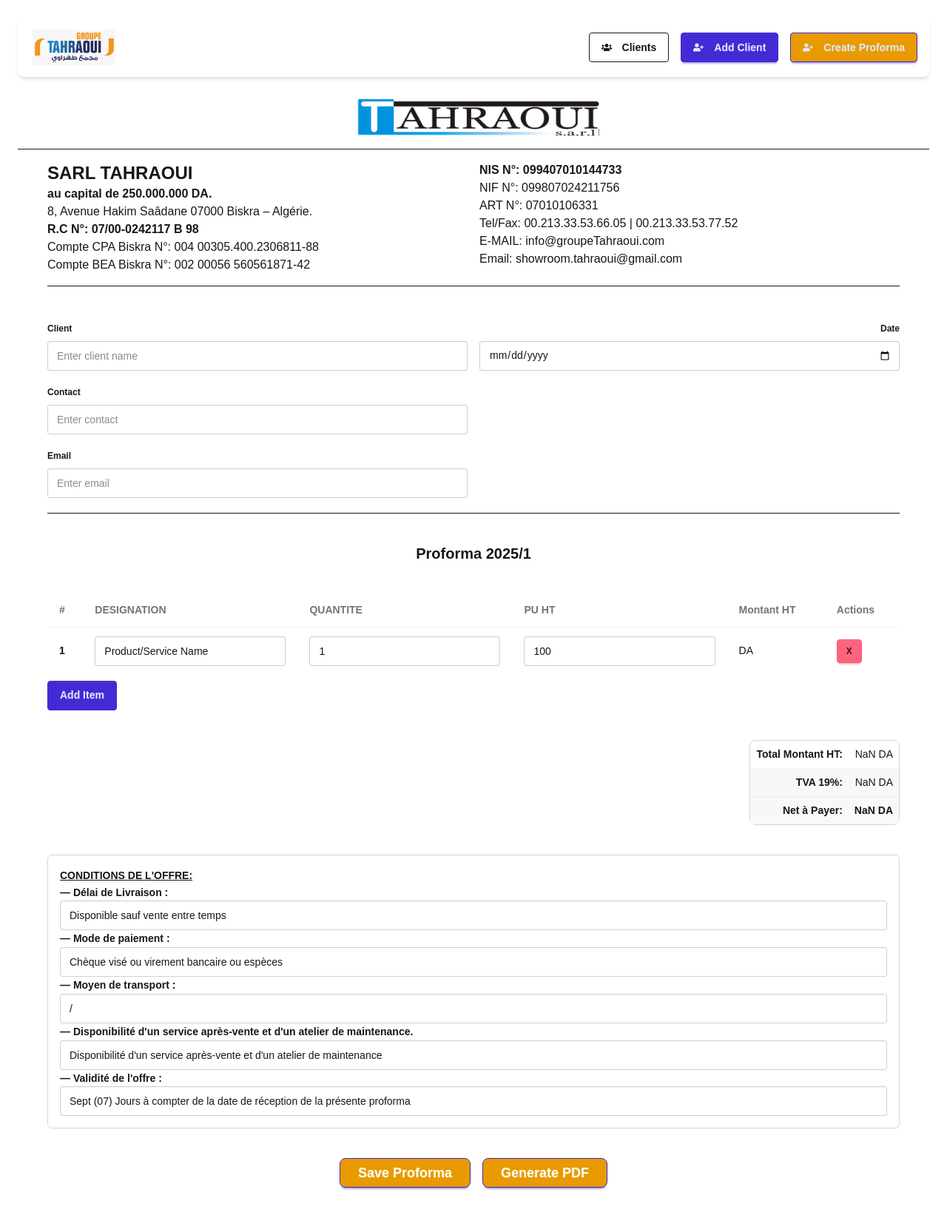
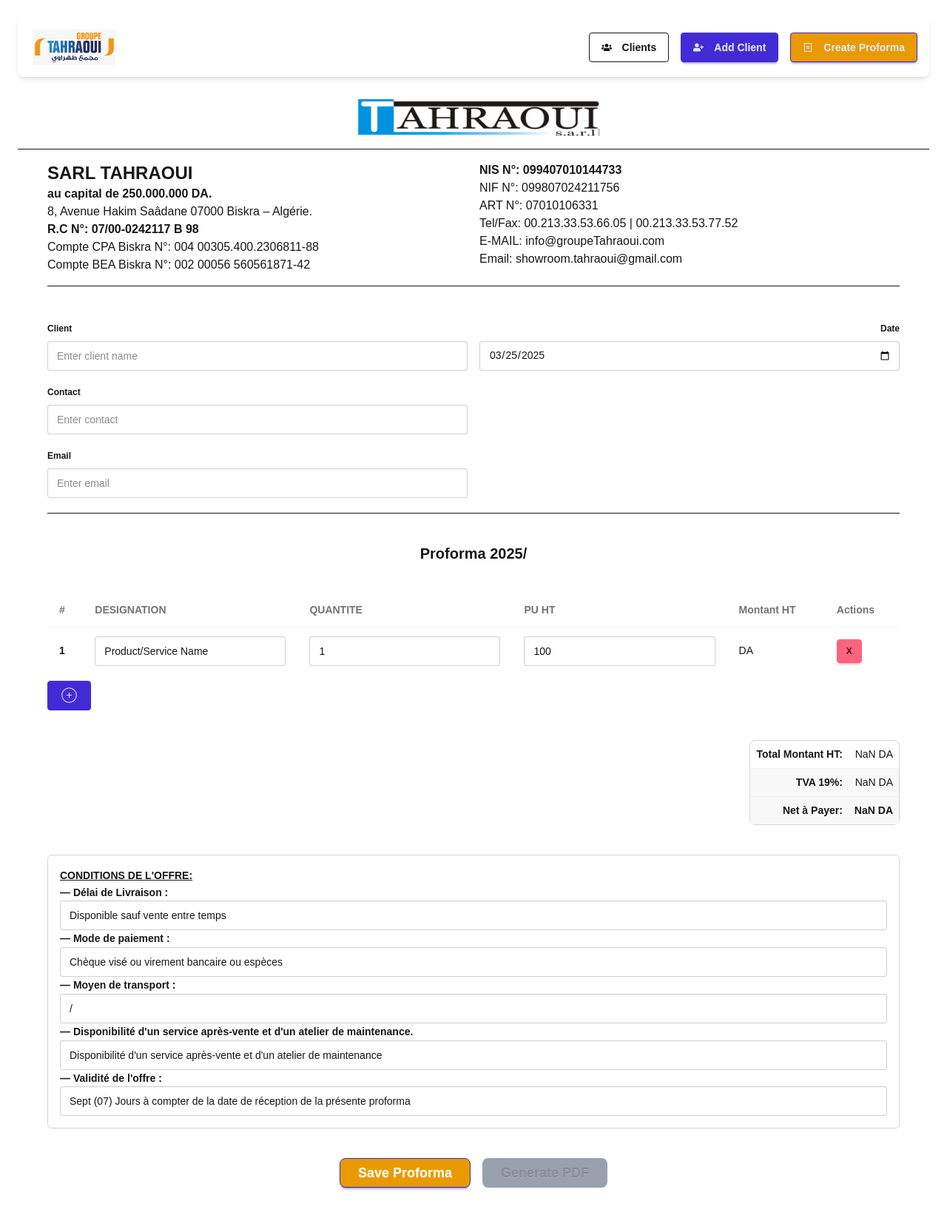
Before and after one commit to iTech-lil/CM, a Next.js app: page /createP in a window 1280 px wide. Shown: the top 1646 px of the page at 74% size. Built offline with nearby package versions, Linux system fonts and the light colour scheme.

Commit message:
add improvment to the counter issue

```diff
--- /dev/null
+++ b/pages/api/getLastCounter.js
@@ -0,0 +1,29 @@
+import { MongoClient } from 'mongodb';
+
+const uri = process.env.MONGODB_URI;
+if (!uri) throw new Error("Missing MongoDB URI in environment variables!");
+
+export default async function handler(req, res) {
+  if (req.method !== "GET") return res.status(405).json({ error: "Method not allowed" });
+
+  const client = new MongoClient(uri);
+
+  try {
+    await client.connect();
+    const db = client.db("CommercailDB");
+    const collection = db.collection("proformaClient");
+
+    // Find the latest proforma (sorted by counter inside `client` object)
+    const latestProforma = await collection.findOne({}, { sort: { "counter": -1 } });
+    // Extract the last counter correctly from `client.counter`
+    const lastCounter = latestProforma?.counter || 0;
+    console.log("lastcounterfromdb",lastCounter)
+
+    res.status(200).json({ counter: lastCounter  }); // Send the next counter
+  } catch (error) {
+    console.error("Error fetching last counter:", error);
+    res.status(500).json({ error: "Failed to fetch last counter" });
+  } finally {
+    await client.close();
+  }
+}
--- a/pages/clientsAll.js
+++ b/pages/clientsAll.js
@@ -2,6 +2,8 @@
 import { FaSearch, FaUsers, FaUserPlus } from 'react-icons/fa';
 import Link from 'next/link';
 import Image from 'next/image';
+import { RiBillLine } from "react-icons/ri";
+
 export default function ClientList() {
   const [clients, setClients] = useState([]);
   const [search, setSearch] = useState('');
@@ -30,7 +32,8 @@
           <FaUserPlus className="mr-2" /> Add Client
         </Link>
         <Link href="/createP" className="btn btn-primary flex items-center bg-[#E89A00]">
-          <FaUserPlus className="mr-2" /> Create Proforma
+          <RiBillLine
+          className="mr-2" /> Create Proforma
         </Link>
       </div>
     </div>
--- a/pages/createP.js
+++ b/pages/createP.js
@@ -1,7 +1,9 @@
-import React, { useState } from "react";
+import React, { useState, useEffect } from "react";
 import Link from "next/link";
 import jsPDF from "jspdf";
 import toast from "react-hot-toast";
+import { RiBillLine } from "react-icons/ri";
+import { CiCirclePlus } from "react-icons/ci";
 
 import autoTable from "jspdf-autotable"; // ✅ Import the plugin
 import { FaSearch, FaUsers, FaUserPlus } from "react-icons/fa";
@@ -13,8 +15,9 @@
     contact: "",
     email: "",
   });
+  const [isSaved, setIsSaved] = useState(false); // Track if proforma is saved
 
-  const [counter, setCounter] = useState(1); // Starting number for counter
+  const [counter, setCounter] = useState(); // Starting number for counter
 
   const [items, setItems] = useState([
     {
@@ -40,6 +43,10 @@
     }
     setItems(updatedItems);
   };
+  useEffect(() => {
+    setDate(new Date().toISOString().split("T")[0]);
+  }, []);
+
 
   const handleBlur = (index) => {
     const updatedItems = [...items];
@@ -129,7 +136,21 @@
 
 
 
-  const handleSubmit = async () => {
+    const fetchLastCounter = async () => {
+      try {
+        const res = await fetch("/api/getLastCounter");
+        const data = await res.json();
+        setCounter(data.counter + 1);
+        console.log(data.counter + 1); // Increment by 1
+      } catch (error) {
+        toast.error("Failed to fetch last proforma counter");
+      }
+    };
+
+
+
+  const handleSubmit = async (e) => {
+
     if (!validateForm()) return;
     try {
       const proformaDocument = {
@@ -156,14 +177,22 @@
 
       if (!response.ok) {
         throw new Error("Failed to save proforma");
+
       }
+
 
       const result = await response.json();
       console.log("Proforma saved:", result);
-      alert("Proforma saved successfully!");
+      toast.success("Proforma saved successfully!");
+      setIsSaved(true); // Enable PDF button
+      await fetch('/api/getLastCounter', {
+        method: 'POST',
+        headers: { 'Content-Type': 'application/json' },
+        body: JSON.stringify({ newCounter: counter + 1 }),
+      });
 
+      setCounter((prev) => prev + 1);
       // Optionally increment counter after successful save
-      setCounter((prev) => prev + 1);
     } catch (error) {
       console.error("Error saving proforma:", error);
       alert("Error saving proforma: " + error.message);
@@ -175,7 +204,7 @@
       orientation: "portrait",
       unit: "mm",
       format: "a4",
-      compress: true
+      compress: true,
     });
 
     const pageWidth = doc.internal.pageSize.width;
@@ -186,7 +215,7 @@
       doc.addImage("/NEW.png", "PNG", 0, 0, pageWidth, 50, "FAST", "NONE");
       doc.setFontSize(14);
       doc.setFont("helvetica", "bold");
-      doc.text("PROFORMA", pageWidth / 2, 60, { align: "center" });
+      doc.text(`PROFORMA 2025 / ${counter}`, pageWidth / 2, 60, { align: "center" });
     };
 
     const addClientInfo = (doc) => {
@@ -218,7 +247,7 @@
       styles: {
         fontSize: 9,
         cellPadding: 2,
-        overflow: 'linebreak' // This helps with long text
+        overflow: "linebreak", // This helps with long text
       },
       headStyles: { fillColor: [41, 128, 185], textColor: 255 },
       columnStyles: {
@@ -228,7 +257,7 @@
         3: { cellWidth: 30, halign: "right" },
         4: { cellWidth: 30, halign: "right" },
       },
-      pageBreak: 'avoid' // Crucial setting to prevent pagination
+      pageBreak: "avoid", // Crucial setting to prevent pagination
     });
 
     const totalsData = [
@@ -236,7 +265,6 @@
       [`TVA (19%):`, `${TVA} DA`],
       [`Net à Payer:`, `${netAPayer} DA`],
     ];
-
     autoTable(doc, {
       body: totalsData,
       startY: doc.lastAutoTable.finalY + 1,
@@ -248,13 +276,11 @@
       },
       tableWidth: 90,
       margin: { left: pageWidth - 75 },
-      pageBreak: 'avoid' // Prevent pagination for totals
+      pageBreak: "avoid", // Prevent pagination for totals
     });
-
     let conditionsY = doc.lastAutoTable.finalY + 5;
     doc.setFontSize(10);
     doc.text("Conditions:", margin, conditionsY);
-
     const conditionsList = [
       `Livraison: ${conditions.delivery}`,
       `Paiement: ${conditions.payment}`,
@@ -282,10 +308,13 @@
     doc.setFont("helvetica", "bold");
     // doc.text("SARL TAHRAOUI", logoX + logoWidth / 2, logoY + logoHeight - 10, { align: "center" });
 
+    fetchLastCounter();
+
+
+
+
     doc.save(`Proforma_Invoice_${client.name || "Unknown"}.pdf`);
   };
-
-
 
   return (
     <div className="container mx-auto p-6  bg-white shadow-lg rounded-lg">
@@ -300,7 +329,6 @@
             className="h-12 object-contain"
           />
         </div>
-
 
         {/* Navigation Links */}
         <div className="flex space-x-4">
@@ -317,7 +345,8 @@
             href="/createP"
             className="btn btn-primary flex items-center bg-[#E89A00]"
           >
-            <FaUserPlus className="mr-2" /> Create Proforma
+            <RiBillLine
+            className="mr-2" /> Create Proforma
           </Link>
         </div>
       </div>
@@ -485,7 +514,7 @@
           </tbody>
         </table>
         <button onClick={addItem} className="mt-2 btn btn-primary">
-          Add Item
+        <CiCirclePlus size={25}/>
         </button>
       </div>
       <div className="mt-6 flex justify-end m-10">
@@ -576,15 +605,21 @@
         </button>
 
         <button
-    onClick={() =>
-      downloadPDF(client, items, totalMontantHT, TVA, netAPayer, conditions, date)
+        onClick={() => {
+          if (isSaved) {
+            downloadPDF(client, items, totalMontantHT, TVA, netAPayer, conditions, date);
+          } else {
+            toast.error("Please save the proforma first!");
           }
-    className="btn btn-primary bg-[#E89A00] hover:bg-[#d18e00] text-white font-bold py-2 px-6 rounded-lg text-lg"
+        }}
+        disabled={!isSaved} // Disable if proforma is not saved
+        className={`btn font-bold py-2 px-6 rounded-lg text-lg ${
+          isSaved ? "bg-[#E89A00] hover:bg-[#d18e00]" : "bg-gray-400 cursor-not-allowed"
+        }`}
       >
         Generate PDF
       </button>
       </div>
-
     </div>
   );
 };
--- a/pages/index.js
+++ b/pages/index.js
@@ -3,6 +3,7 @@
 import Link from 'next/link';
 import { FaSearch, FaUsers, FaUserPlus } from 'react-icons/fa';
 import toast from "react-hot-toast";
+import { RiBillLine } from "react-icons/ri";
 
 export default function AddClient() {
   const [fullName, setFullName] = useState('');
@@ -71,7 +72,8 @@
           <FaUserPlus className="mr-2" /> Add Client
         </Link>
         <Link href="/createP" className="btn btn-primary flex items-center bg-[#E89A00]">
-          <FaUserPlus className="mr-2" /> Create Proforma
+          <RiBillLine
+          className="mr-2" /> Create Proforma
         </Link>
       </div>
     </div>
```
Lines whose indentation alone changed are shown as unchanged.
